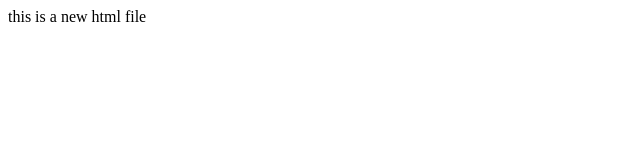
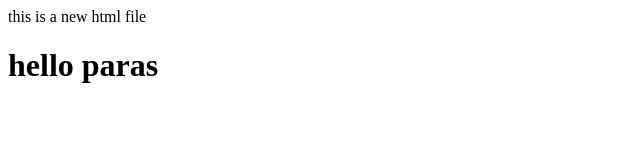
Before and after one commit to ChouguleParas07/HEY, a plain HTML site: page index.html in a window 1280 px wide. Shown: the whole page, without its empty margins (0-640 px from the left). Drawn offline with Linux system fonts and the light colour scheme.

Commit message:
change in html page

```diff
--- a/index.html
+++ b/index.html
@@ -1 +1,2 @@
 <p>this is a new html file</p>
+<h1>hello paras</h1>
```
